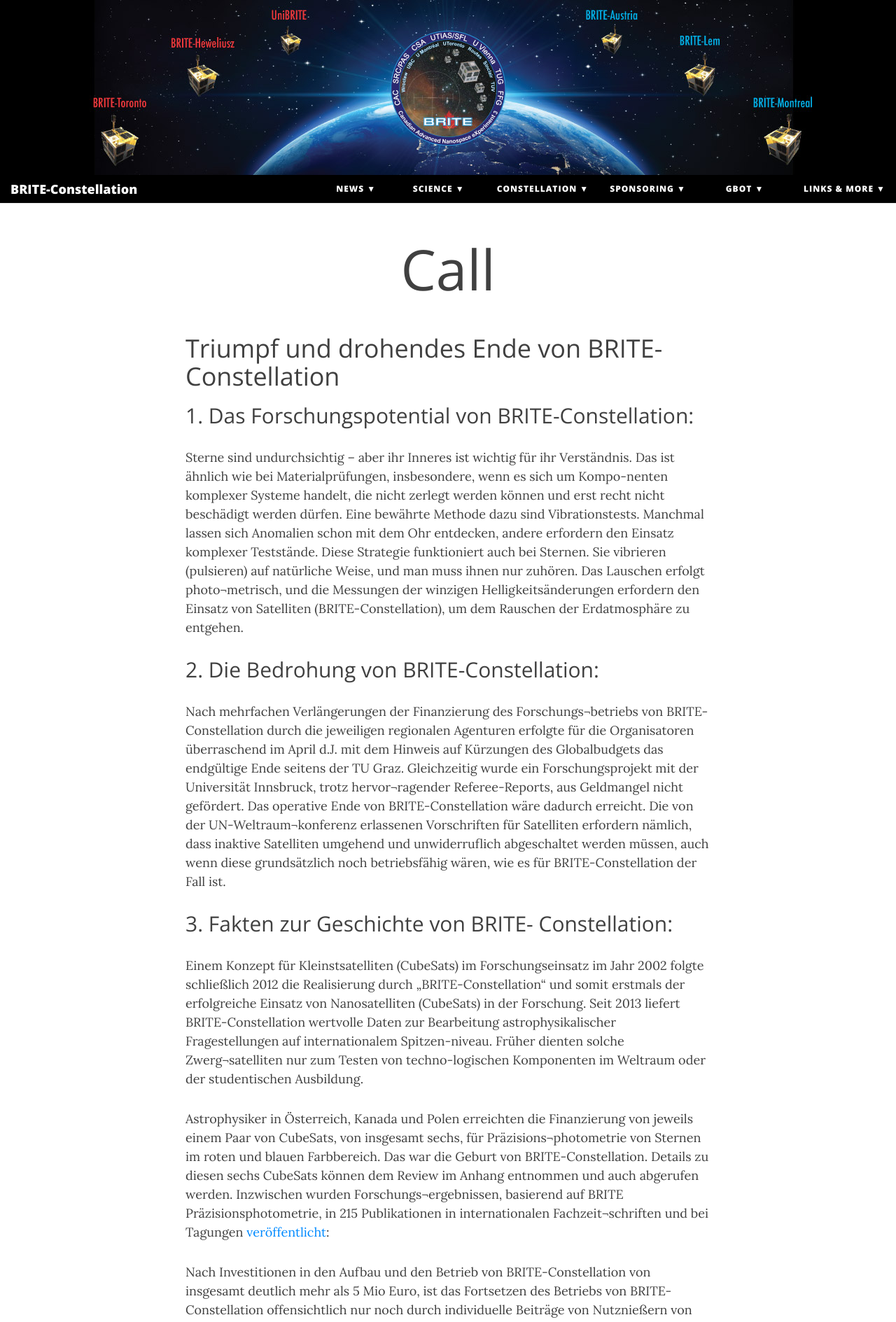
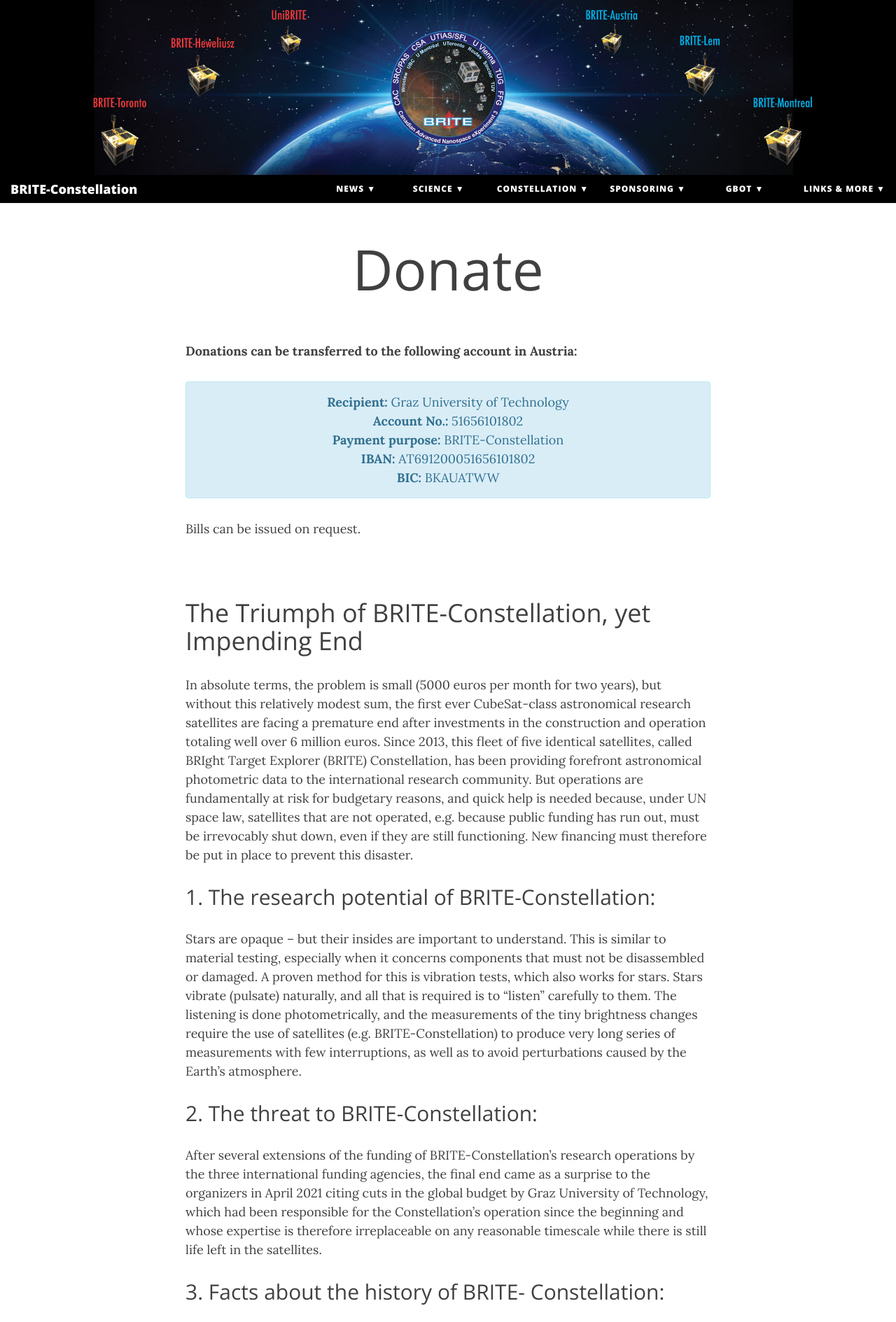
Before and after one commit to StellarAstrophysics-LFU/brite-constellation, a Jekyll site: the page built from sponsoring/call.md, in a window 1280 px wide. Shown: the top 1889 px of the page at 70% size. Built offline with Jekyll 4.4.1, drawn with Linux system fonts in a browser that asks for light colours; nearby versions of some CDN libraries; some of the changed text lies outside the part shown.

Commit message:
Updates of the Sponsoring Links and Information, implementation of the account information for donations

```diff
--- a/_config.yml
+++ b/_config.yml
@@ -41,9 +41,9 @@
     - Ethics Statement: "constellation/ethics_statement"
     - Engineering: "constellation/engineering"
   Sponsoring:
-    - Review : "sponsoring/review"
-    - Call : "sponsoring/call"
-    - Account: "sponsoring/account"
+    - Mission Status : "sponsoring/review"
+    - Donate : "sponsoring/call"
+    - Budget Status: "sponsoring/account"
   GBOT:
     - Basic Information: "gbot/basic_information"
     - GB Observations: "gbot/observations"
@@ -62,7 +62,7 @@
 
 navbar-text-col: "#ffffff"
 navbar-col: "#000000"
-navbar-children-col: "#d3d4d5"
+navbar-children-col: "#565658"
 page-col: "#FFFFFF"
 link-col: "#008AFF"
 hover-col: "#0085A1"
--- a/sponsoring/call.md
+++ b/sponsoring/call.md
@@ -1,39 +1,62 @@
 ---
 layout: page
-title: Call
+title: Donate
 ---
 
-# Triumpf und drohendes Ende von BRITE-Constellation
+**Donations can be transferred to the following account in Austria:**
+
+**Recipient:** Graz University of Technology
+**Account No.:** 51656101802
+**Payment purpose:** BRITE-Constellation
+**IBAN:** AT691200051656101802
+**BIC:** BKAUATWW
+{: .alert .alert-info .text-center}
+
+Bills can be issued on request.
+
+<br>
+
+# The Triumph of BRITE-Constellation, yet Impending End
+
+In absolute terms, the problem is small (5000 euros per month for two years), but without this relatively modest sum, the first ever CubeSat-class astronomical research satellites are facing a premature end after investments in the construction and operation totaling well over 6 million euros. Since 2013, this fleet of five identical satellites, called BRIght Target Explorer (BRITE) Constellation, has been providing forefront astronomical photometric data to the international research community. But operations are fundamentally at risk for budgetary reasons, and quick help is needed because, under UN space law, satellites that are not operated, e.g. because public funding has run out, must be irrevocably shut down, even if they are still functioning. New financing must therefore be put in place to prevent this disaster.
 
 
-## 1. Das Forschungspotential von BRITE-Constellation:
-Sterne sind undurchsichtig – aber ihr Inneres ist wichtig für ihr Verständnis.  Das ist ähnlich wie bei Materialprüfungen, insbesondere, wenn es sich um Kompo-nenten komplexer Systeme handelt, die nicht zerlegt werden können und erst recht nicht beschädigt werden dürfen.  Eine bewährte Methode dazu sind Vibrationstests.  Manchmal lassen sich Anomalien schon mit dem Ohr entdecken, andere erfordern den Einsatz komplexer Teststände.  Diese Strategie funktioniert auch bei Sternen.  Sie vibrieren (pulsieren) auf natürliche Weise, und man muss ihnen nur zuhören.  Das Lauschen erfolgt photo¬metrisch, und die Messungen der winzigen Helligkeitsänderungen erfordern den Einsatz von Satelliten (BRITE-Constellation), um dem Rauschen der Erdatmosphäre zu entgehen.
+## 1. The research potential of BRITE-Constellation:
+Stars are opaque – but their insides are important to understand. This is similar to material testing, especially when it concerns components that must not be disassembled or damaged. A proven method for this is vibration tests, which also works for stars. Stars vibrate (pulsate) naturally, and all that is required is to “listen” carefully to them. The listening is done photometrically, and the measurements of the tiny brightness changes require the use of satellites (e.g. BRITE-Constellation) to produce very long series of measurements with few interruptions, as well as to avoid perturbations caused by the Earth's atmosphere.
 
-## 2. Die Bedrohung von BRITE-Constellation:
-Nach mehrfachen Verlängerungen der Finanzierung des Forschungs¬betriebs von BRITE-Constellation durch die jeweiligen regionalen Agenturen erfolgte für die Organisatoren überraschend im April d.J. mit dem Hinweis auf Kürzungen des Globalbudgets das endgültige Ende seitens der TU Graz. Gleichzeitig wurde ein Forschungsprojekt mit der Universität Innsbruck, trotz hervor¬ragender Referee-Reports, aus Geldmangel nicht gefördert. Das operative Ende von BRITE-Constellation wäre dadurch erreicht.  Die von der UN-Weltraum¬konferenz erlassenen Vorschriften für Satelliten erfordern nämlich, dass inaktive Satelliten umgehend und unwiderruflich abgeschaltet werden müssen, auch wenn diese grundsätzlich noch betriebsfähig wären, wie es für BRITE-Constellation der Fall ist.
+## 2. The threat to BRITE-Constellation:
+After several extensions of the funding of BRITE-Constellation's research operations by the three international funding agencies, the final end came as a surprise to the organizers in April 2021 citing cuts in the global budget by Graz University of Technology, which had been responsible for the Constellation’s operation since the beginning and whose expertise is therefore irreplaceable on any reasonable timescale while there is still life left in the satellites.
 
-## 3. Fakten zur Geschichte von BRITE- Constellation:
-Einem Konzept für Kleinstsatelliten (CubeSats) im Forschungseinsatz im Jahr 2002 folgte schließlich 2012 die Realisierung durch „BRITE-Constellation“ und somit erstmals der erfolgreiche Einsatz von Nanosatelliten (CubeSats) in der Forschung. Seit 2013 liefert BRITE-Constellation wertvolle Daten zur Bearbeitung astrophysikalischer Fragestellungen auf internationalem Spitzen-niveau. Früher dienten solche Zwerg¬satelliten nur zum Testen von techno-logischen Komponenten im Weltraum oder der studentischen Ausbildung.
+## 3. Facts about the history of BRITE- Constellation:
+A concept for small satellites (CubeSats) in 2002 was finally realized in 2012 by the construction of "BRITE-Constellation", marking the first successful use of nanosatellites in astronomical research. Previously, such dwarf satellites were only used for testing technological components in space, student training and Earth-atmosphere studies, but with a sufficient three-axis stabilization not yet available. This problem was solved by the Canadian industry partner with the development of stabilizers based on miniaturized gyros and magnetic field sensors. This development has meanwhile triggered a veritable worldwide boom in dwarf satellites.
 
-Astrophysiker in Österreich, Kanada und Polen erreichten die Finanzierung von jeweils einem Paar von CubeSats, von insgesamt sechs, für Präzisions¬photometrie von Sternen im roten und blauen Farbbereich. Das war die Geburt von BRITE-Constellation. Details zu diesen sechs CubeSats können dem Review im Anhang entnommen und auch abgerufen werden. Inzwischen wurden Forschungs¬ergebnissen, basierend auf BRITE Präzisionsphotometrie, in 215 Publikationen in internationalen Fachzeit¬schriften und bei Tagungen [veröffentlicht](http://brite-wiki.astro.uni.wroc.pl/bwiki/doku.php?id=bscience):
+Collaborating astrophysicists in Austria, Canada and Poland achieved funding for one pair of CubeSats in each country for precision time-dependent photometry. That was the birth of BRITE-Constellation. Meanwhile, research results based on BRITE precision photometry have been published in [215 publications in international journals](http://brite-wiki.astro.uni.wroc.pl/bwiki/doku.php?id=bscience) and at conferences in Europe, Canada and USA. One year after the measurements are acquired, the [data](http://brite-wiki.astro.uni.wroc.pl/bwiki/doku.php?id=start) are also made available to the worldwide scientific community.
 
-Nach Investitionen in den Aufbau und den Betrieb von BRITE-Constellation von insgesamt deutlich mehr als 5 Mio Euro, ist das Fortsetzen des Betriebs von BRITE-Constellation offensichtlich nur noch durch individuelle Beiträge von Nutznießern von BRITE-Constellation möglich sowie von allgemein an astrophysikalischen Fragestellungen Interessierten.
+## 4. Saving BRITE-Constellation
 
-## 4. Medienecho
+Continued operation of BRITE-Constellation is now only possible through individual contributions from supporters. Our hopes for the future of BRITE-Constellation rest on two pillars: First, to explore the administrative, legal and budgetary aspects of crowdsponsoring. Second, we are approaching corporations directly for donations. Even relatively small contributions can give the mission a significant boost. As a bonus, we offer that this support will be highlighted in our PR articles, as well as appearing prominently on our website.
+
+We ask for favourable consideration of our request. Your help will be crucial for the continuation of a very successful research programme in space with international visibility. We are grateful that you are concerned with this issue and would be very happy to answer any questions you may have.
+
+**We kindly ask you to transfer donations to the following account in Austria:**
+
+**Recipient:** Graz University of Technology
+**Account No.:** 51656101802
+**Payment purpose:** BRITE-Constellation
+**IBAN:** AT691200051656101802
+**BIC:** BKAUATWW
+
+Bills can be issued on request.
+
+
+## 5. Media coverage:
+Examples of the remarkable media response of BRITE-Constellation are:
+
 [Weltraum-Premiere für Österreich](https://idw-online.de/de/news520765), [Erstmals komplette Nova vom Ausbruch bis zum Ausglühen beobachtet](https://www.derstandard.de/story/2000116835006/erstmals-komplette-nova-vom-ausbruch-bis-zum-ausgluehen-beobachtet), [Polarsternpreis 2014](https://oewf.org/2014/04/der-polarsternpreis-2014-geht-an-otto-koudelka-und-werner-weiss/), [Sternbeobachter treffen sich in Innsbruck](https://tirol.orf.at/v2/news/stories/2791563/), [Fünf Würfel auf Sternmission](https://www.tt.com/artikel/11931908/fuenf-wuerfel-auf-sternenmission), [BRITE-Austria and field in Orion](https://www.univie.ac.at/brite-constellation/2017/05/27/watch-brite-austria-pass-a-small-field-in-orion/), [Die Universität Wien im Weltraum](https://medienportal.univie.ac.at/videos/uni-wien-forscht/detailansicht/artikel/die-universitaet-wien-im-weltraum/), [Astrophysik: Am Puls der Sterne](https://medienportal.univie.ac.at/videos/uni-wien-forscht/detailansicht/artikel/die-universitaet-wien-im-weltraum/)
 
 
-## 5. Möglichkeiten für die Rettung von Brite-Constellation:
-### Kurzfristig:
-Es gilt daher dringend, das Budgetierungsloch zwischen April d.J. und dem Vorliegen von ausreichendem Crowdfunding jetzt rasch und unbürokratisch zu überbrücken.
-
-Gegenwärtig versuchen die Mitglieder von BRITE-Constellation, aus persön¬lichen Projektresten und -reserven ein Notfallbudget aufzustellen, wobei diese Möglichkeit aus heutiger Sicht bald erschöpft sein wird. Das Alles reicht aber bei weitem nicht aus die laufenden Kosten für den Forschungs¬betrieb von minimal etwa € 5000.- pro Monat abzudecken.
-### Langfristig:
-Informelle Rundfragen haben durchaus positive Resonanzen zu Crowdfunding ergeben. Gegenwärtig werden die administrativen, juristischen und budgetären Komponenten von Crowdfunding untersucht. Das Problem dabei ist, dass das Einrichten von Crowdfunding und das Erreichen eines Minimalbudgets zumindest fünf bis sechs Monate erfordern wird.
-
-Eine andere Gruppe von Förderern sehen wir in großen, international verflochtenen und der Innovation verpflichteten Konzernen. Für diese wären die erhofften Beiträge vernachlässigbar aber dennoch für BRITE-Constellation in der gegenwärtigen Situation wichtig für ein Überleben. Als Bonus kann angeboten werden, dass diese Unterstützung sowohl im Review-Artikel hervor¬gehoben wird, wie auch auf unserer Webseite deutlich sichtbar aufscheint.
-
-Wir ersuchen daher um wohlwollende Prüfung unseres Ansuchens. Ihre Hilfe entscheidet für die Fortsetzung eines bislang sehr erfolgreichen Forschungs¬¬programmes im Weltraum, das seine Wurzeln auch in Österreich hat.
 
 # Download
-You can download this call [here]({{ site.url }}{{ site.baseurl }}/downloads/Sponsoring_V3.docx) is a link to download the review paper.
+You can download this information [here]({{ site.url }}{{ site.baseurl }}/downloads/BRITE-Crowdfunding-EN.pdf).
+
+A German version of this information is available for download [here]({{ site.url }}{{ site.baseurl }}/downloads/BRITE-Crowdfunding-DE.pdf).
```
Also changed, not shown: sponsoring/account.md (+24 -1 lines), sponsoring/review.md (+24 -2 lines), img/austrospace-logo.png (added), img/ruag-logo.png (added), 3 other files.
